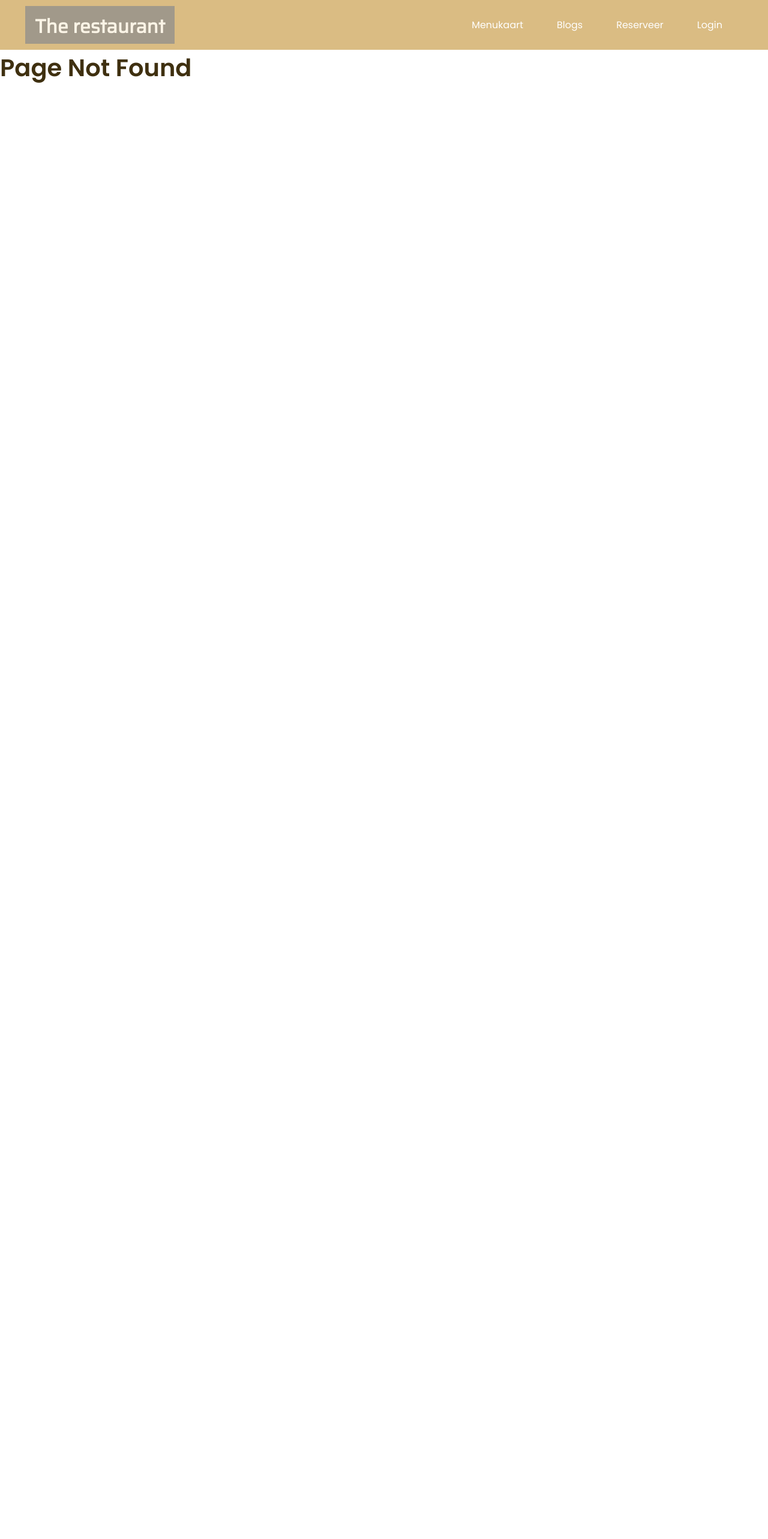
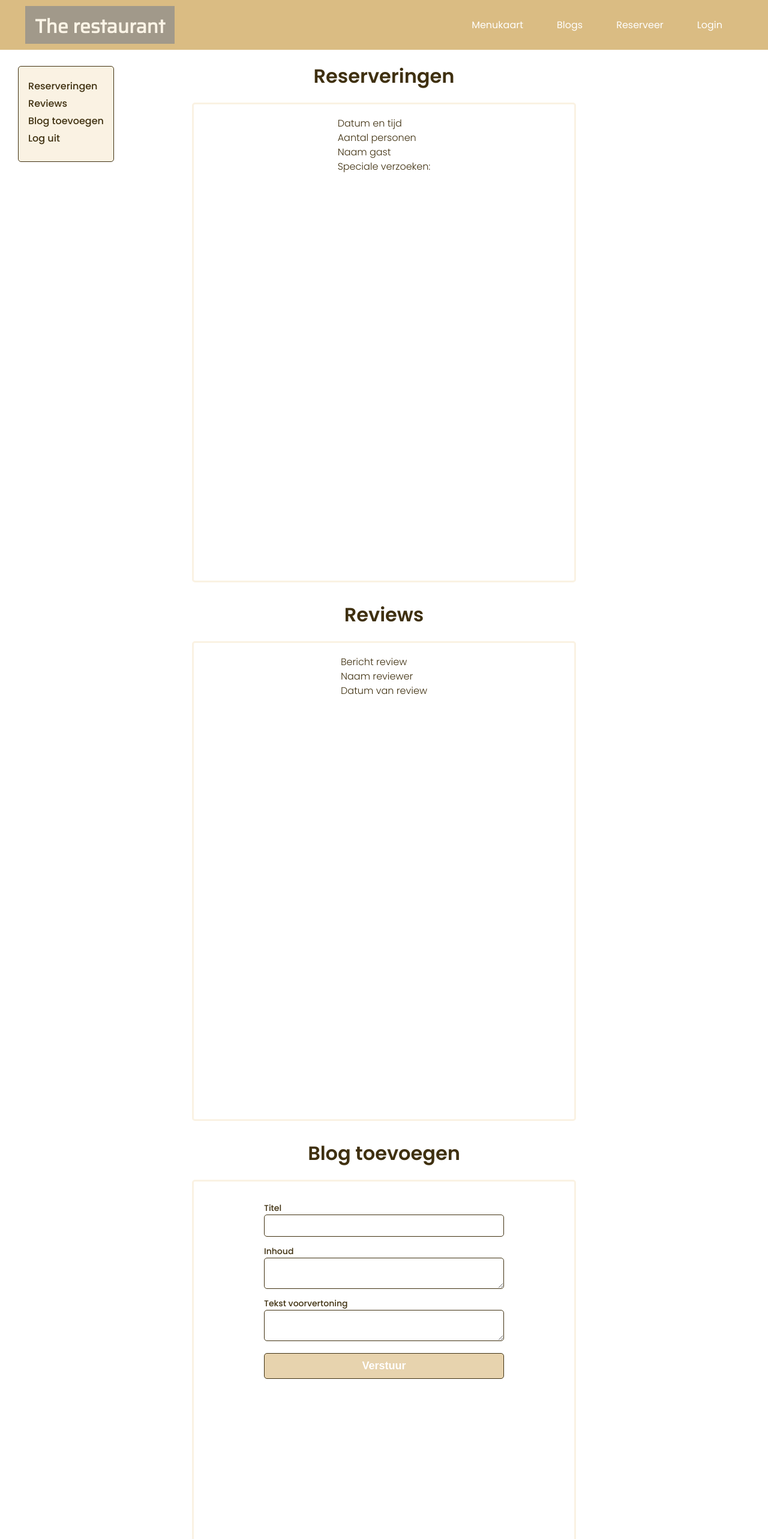
Before and after one commit to mkrib/fe-eindopdracht, a React (Vite) app: page /profile in a window 1280 px wide. Before the commit this address had no page. Shown: the top 2566 px of the page at 60% size. Before the commit the page ends 800 px from the top, so only its background shows below. Built offline with nearby package versions, Linux system fonts and the light colour scheme; the HTML template or start-up script is replaced by a standard one.

Commit message:
made setups for the blogs overview page - make reservation page and profile page

```diff
--- a/src/App.jsx
+++ b/src/App.jsx
@@ -8,6 +8,7 @@ import LoginRegister from "./pages/loginRegister/LoginRegister.jsx";
 import Menu from "./pages/menu/Menu.jsx";
 import MakeReservation from "./pages/makeReservation/MakeReservation.jsx";
 import NotFound from "./pages/notFound/NotFound.jsx";
+import Profile from "./pages/profile/Profile.jsx";
 
 function App() {
 
@@ -22,7 +23,7 @@ function App() {
                 <Route path="/blog/:id" element={<BlogDetailpage/>}/>
                 <Route path="/make-reservation" element={<MakeReservation/>}/>
                 <Route path="/login" element={<LoginRegister/>}/>
-                <Route path="/profile/:id" element="/"/>
+                <Route path="/profile" element={<Profile/>}/>
                 <Route path="*" element={<NotFound/>}/>
             </Routes>
         </>
--- a/src/index.css
+++ b/src/index.css
@@ -60,3 +60,7 @@ a, a:link, a:visited {
 button {
     cursor: pointer;
 }
+
+li {
+    list-style: none;
+}
--- a/src/pages/blogsOverview/BlogsOverview.css
+++ b/src/pages/blogsOverview/BlogsOverview.css
@@ -0,0 +1,12 @@
+.blogs-overview-wrapper {
+    display: flex;
+    justify-content: center;
+    flex-wrap: wrap;
+    gap: 10px;
+    flex-basis: 1200px;
+}
+
+h2 {
+    text-align: center;
+    margin-top: 20px;
+}
--- a/src/pages/blogsOverview/BlogsOverview.jsx
+++ b/src/pages/blogsOverview/BlogsOverview.jsx
@@ -1,8 +1,40 @@
+import BlogPreview from "../../components/blogs/BlogPreview.jsx";
+import blogImage1 from "../../assets/blog-image-1.jpg";
+import blogImage2 from "../../assets/blog-image-2.jpg";
+import blogImage3 from "../../assets/blog-image-3-chef.jpg";
+import './BlogsOverview.css';
+
 const BlogsOverview = () => {
     return (
-        <div>
-            <h1>Blogs overview page</h1>
-        </div>
+        <>
+            <main className="outer-container">
+                <section className="inner-container">
+                <h2>Alle blogs</h2>
+
+                <div className="blogs-overview-wrapper">
+                    <BlogPreview
+                        srcImg={blogImage1}
+                        title="De kracht van fruit in de keuken"
+                        previewContent="Fruit. Wellicht niet het meest voor de handliggende ingrediënt op de dinertafel. Toch kan het juiste detail fruit precies datgene zijn wat een gerecht nodig heeft."
+                    />
+
+                    <BlogPreview
+                        srcImg={blogImage2}
+                        title="Ontdek onze barista geheimen"
+                        previewContent="Lorem ipsum dolor sit amet, consectetur adipisicing elit. Asperiores debitis hic iure lorem."
+                    />
+
+                    <BlogPreview
+                        srcImg={blogImage3}
+                        title="De chef aan het woord"
+                        previewContent="Lorem ipsum dolor sit amet, consectetur adipisicing elit. Asperiores debitis hic iure lorem."
+                    />
+                </div>
+                </section>
+            </main>
+
+
+        </>
     );
 };
 
--- a/src/pages/makeReservation/MakeReservation.css
+++ b/src/pages/makeReservation/MakeReservation.css
@@ -10,7 +10,7 @@
     font-size: 14px;
 }
 
-.form-make-reservation input, .form-make-reservation textarea {
+.form-make-reservation input, .form-make-reservation textarea, .form-make-reservation select {
     border-radius: 5px;
     border: 1px solid var(--darkbrown);
     padding: 10px;
--- a/src/pages/makeReservation/MakeReservation.jsx
+++ b/src/pages/makeReservation/MakeReservation.jsx
@@ -11,6 +11,15 @@ const MakeReservation = () => {
                         <input type="date" id="date" name="date" required/>
                         <label htmlFor="time">Tijd</label>
                         <input type="time" id="time" name="time" required/>
+                        <label htmlFor="persons">Aantal personen</label>
+                        <select id="persons" name="persons" required>
+                        <option value="1">1</option>
+                        <option value="2">2</option>
+                        <option value="3">3</option>
+                        <option value="4">4</option>
+                        <option value="5">5</option>
+                        <option value="6">6</option>
+                        </select>
                         <label htmlFor="special-request">Speciaal verzoek</label>
                         <textarea id="special-request" name="special-request"/>
                         <button className="btn-login" type="submit">Reserveer</button>
--- /dev/null
+++ b/src/pages/profile/Profile.css
@@ -0,0 +1,78 @@
+.profile-side-nav {
+    background-color: var(--lightbeige);
+    border: 1px solid var(--darkbrown);
+    border-radius: 5px;
+    height: 160px;
+    width: 160px;
+    position: fixed;
+    top: 110px;
+    left: 30px;
+    display: flex;
+    flex-direction: column;
+    align-items: center;
+    padding: 20px 0;
+}
+
+.profile-side-nav ul {
+    list-style: none;
+    display: flex;
+    flex-direction: column;
+    gap: 4px;
+}
+
+.profile-side-nav a {
+    text-decoration: none;
+    color: var(--darkbrown);
+    font-weight: 500;
+}
+
+.profile-side-nav a:hover {
+    color: var(--orangebrown);
+}
+
+.profile-content {
+    display: flex;
+    flex-direction: column;
+    align-items: center;
+}
+
+.display-profile-content {
+    flex-basis: 800px;
+    width: 50%;
+    display: flex;
+    flex-direction: column;
+    align-items: center;
+    border: 3px solid var(--lightbeige);
+    border-radius: 5px;
+    padding: 20px;
+    margin: 20px 10px 10px 10px;
+}
+
+.form-add-blog {
+    display: flex;
+    flex-direction: column;
+    min-width: 400px;
+}
+
+.form-add-blog label {
+    margin-top: 14px;
+    font-weight: 500;
+    font-size: 14px;
+}
+
+.form-add-blog input, .form-add-blog textarea {
+    border-radius: 5px;
+    border: 1px solid var(--darkbrown);
+    padding: 10px;
+}
+
+.btn-light {
+    background-color: var(--mediumbeige);
+    color: var(--white);
+    padding: 10px 30px;
+    margin: 20px 0;
+    border: 1px solid var(--darkbrown);
+    border-radius: 5px;
+    font-size: 18px;
+    font-weight: 600;
+}
--- /dev/null
+++ b/src/pages/profile/Profile.jsx
@@ -0,0 +1,61 @@
+import {Link} from "react-router-dom";
+import './Profile.css';
+
+const Profile = () => {
+    return (
+        <>
+            <div className="profile-side-nav">
+                <ul>
+                    <li><Link to="/">Reserveringen</Link></li>
+                    <li><Link to="/">Reviews</Link></li>
+                    <li><Link to="/">Blog toevoegen</Link></li>
+                    <li><Link to="/">Log uit</Link></li>
+                </ul>
+            </div>
+
+            <section className="profile-content">
+                <h2>Reserveringen</h2>
+                <div className="display-profile-content">
+                    <ul>
+                        <li>
+                          <p>Datum en tijd</p>
+                          <p>Aantal personen</p>
+                          <p>Naam gast</p>
+                          <p>Speciale verzoeken: </p>
+                        </li>
+                    </ul>
+                </div>
+            </section>
+
+            <section className="profile-content">
+                <h2>Reviews</h2>
+                <div className="display-profile-content">
+                    <ul>
+                        <li>
+                            <p>Bericht review</p>
+                            <p>Naam reviewer</p>
+                            <p>Datum van review</p>
+                        </li>
+                    </ul>
+                </div>
+            </section>
+
+            <section className="profile-content">
+                <h2>Blog toevoegen</h2>
+                <div className="display-profile-content">
+                    <form className="form-add-blog">
+                        <label htmlFor="title">Titel</label>
+                        <input type="text" id="title" name="title" required/>
+                        <label htmlFor="content">Inhoud</label>
+                        <textarea id="content" name="content" required></textarea>
+                        <label htmlFor="previewText">Tekst voorvertoning</label>
+                        <textarea id="previewText" name="previewText" required></textarea>
+                        <button className="btn-light" type="submit">Verstuur</button>
+                    </form>
+                </div>
+            </section>
+        </>
+    );
+};
+
+export default Profile;
```
